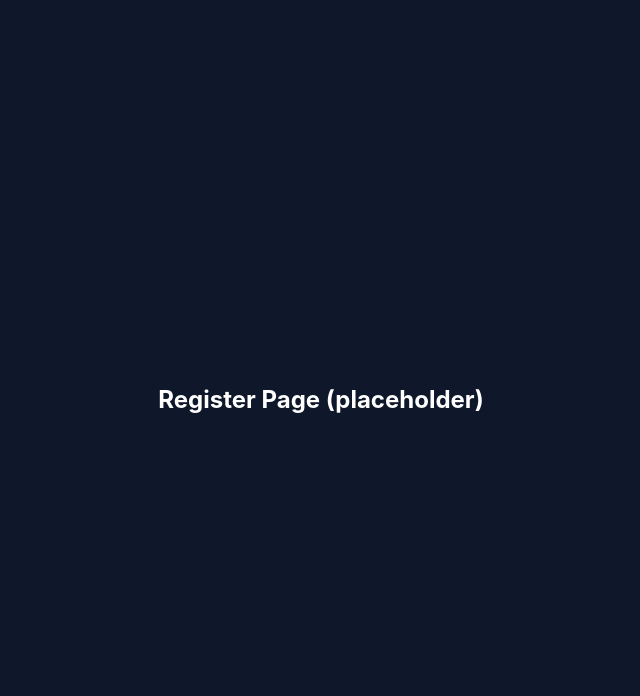
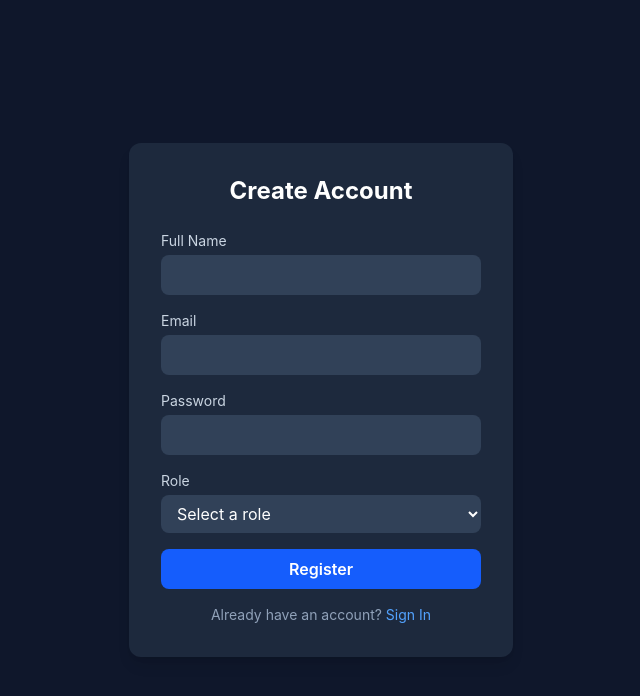
Before and after one commit to alasaneeth/weekly-report-generator, a React (Vite) app in the folder frontend/: page /register in a window 1280 px wide. Shown: the top 696 px of the page, without its empty margins (319-959 px from the left). Built offline with nearby package versions, Linux system fonts and the light colour scheme; no server answers.

Commit message:
feat(frontend): add functional register page with API integration

```diff
--- a/frontend/src/features/auth/pages/RegisterPage.tsx
+++ b/frontend/src/features/auth/pages/RegisterPage.tsx
@@ -1,7 +1,109 @@
+import { useState } from 'react';
+import { useForm } from 'react-hook-form';
+import { useNavigate, Link } from 'react-router-dom';
+import { registerApi, type RegisterRequest } from '../services/authApi';
+
 export default function RegisterPage() {
+  const {
+    register,
+    handleSubmit,
+    formState: { errors },
+  } = useForm<RegisterRequest>();
+
+  const navigate = useNavigate();
+  const [apiError, setApiError] = useState<string | null>(null);
+  const [successMessage, setSuccessMessage] = useState<string | null>(null);
+  const [isSubmitting, setIsSubmitting] = useState(false);
+
+  const onSubmit = async (data: RegisterRequest) => {
+    setApiError(null);
+    setSuccessMessage(null);
+    setIsSubmitting(true);
+
+    try {
+      await registerApi(data);
+      setSuccessMessage('Registration successful! Redirecting to login...');
+      setTimeout(() => navigate('/login'), 1500);
+    } catch (err: any) {
+      setApiError(err.response?.data?.message ?? 'Registration failed. Please try again.');
+    } finally {
+      setIsSubmitting(false);
+    }
+  };
+
   return (
-    <div className="min-h-screen flex items-center justify-center bg-slate-900">
-      <h1 className="text-2xl font-bold text-white">Register Page (placeholder)</h1>
+    <div className="min-h-screen flex items-center justify-center bg-slate-900 px-4">
+      <div className="w-full max-w-sm bg-slate-800 rounded-xl p-8 shadow-lg">
+        <h1 className="text-2xl font-bold text-white mb-6 text-center">Create Account</h1>
+
+        <form onSubmit={handleSubmit(onSubmit)} className="space-y-4">
+          <div>
+            <label className="block text-sm text-slate-300 mb-1">Full Name</label>
+            <input
+              type="text"
+              {...register('name', { required: 'Name is required' })}
+              className="w-full rounded-lg bg-slate-700 text-white px-3 py-2 outline-none focus:ring-2 focus:ring-blue-500"
+            />
+            {errors.name && <p className="text-red-400 text-sm mt-1">{errors.name.message}</p>}
+          </div>
+
+          <div>
+            <label className="block text-sm text-slate-300 mb-1">Email</label>
+            <input
+              type="email"
+              {...register('email', { required: 'Email is required' })}
+              className="w-full rounded-lg bg-slate-700 text-white px-3 py-2 outline-none focus:ring-2 focus:ring-blue-500"
+            />
+            {errors.email && <p className="text-red-400 text-sm mt-1">{errors.email.message}</p>}
+          </div>
+
+          <div>
+            <label className="block text-sm text-slate-300 mb-1">Password</label>
+            <input
+              type="password"
+              {...register('password', {
+                required: 'Password is required',
+                minLength: { value: 6, message: 'Password must be at least 6 characters' },
+              })}
+              className="w-full rounded-lg bg-slate-700 text-white px-3 py-2 outline-none focus:ring-2 focus:ring-blue-500"
+            />
+            {errors.password && (
+              <p className="text-red-400 text-sm mt-1">{errors.password.message}</p>
+            )}
+          </div>
+
+          <div>
+            <label className="block text-sm text-slate-300 mb-1">Role</label>
+            <select
+              {...register('role', { required: 'Role is required' })}
+              className="w-full rounded-lg bg-slate-700 text-white px-3 py-2 outline-none focus:ring-2 focus:ring-blue-500"
+            >
+              <option value="">Select a role</option>
+              <option value="TeamMember">Team Member</option>
+              <option value="Manager">Manager</option>
+            </select>
+            {errors.role && <p className="text-red-400 text-sm mt-1">{errors.role.message}</p>}
+          </div>
+
+          {apiError && <p className="text-red-400 text-sm">{apiError}</p>}
+          {successMessage && <p className="text-green-400 text-sm">{successMessage}</p>}
+
+          <button
+            type="submit"
+            disabled={isSubmitting}
+            className="w-full bg-blue-600 hover:bg-blue-700 disabled:opacity-50 text-white font-semibold py-2 rounded-lg transition"
+          >
+            {isSubmitting ? 'Creating account...' : 'Register'}
+          </button>
+        </form>
+
+        <p className="text-slate-400 text-sm text-center mt-4">
+          Already have an account?{' '}
+          <Link to="/login" className="text-blue-400 hover:underline">
+            Sign In
+          </Link>
+        </p>
+      </div>
     </div>
   );
 }
```
